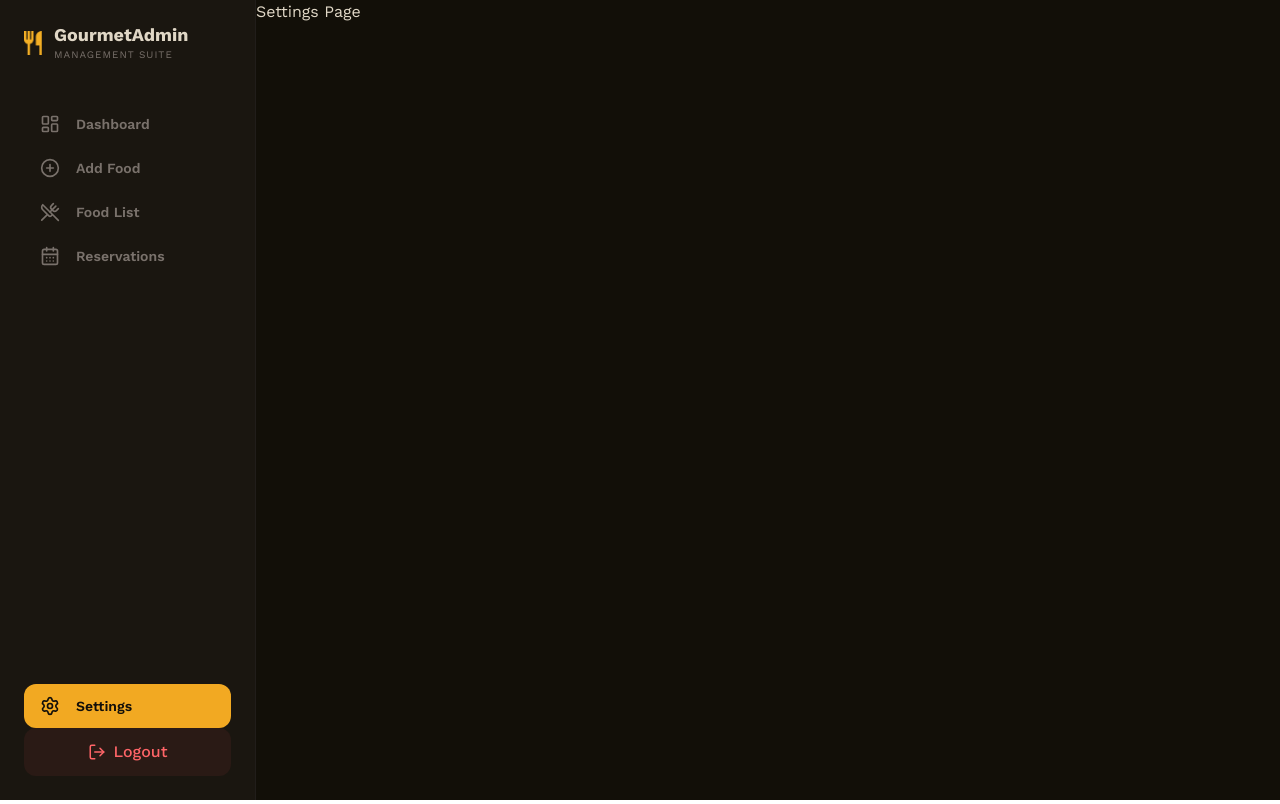
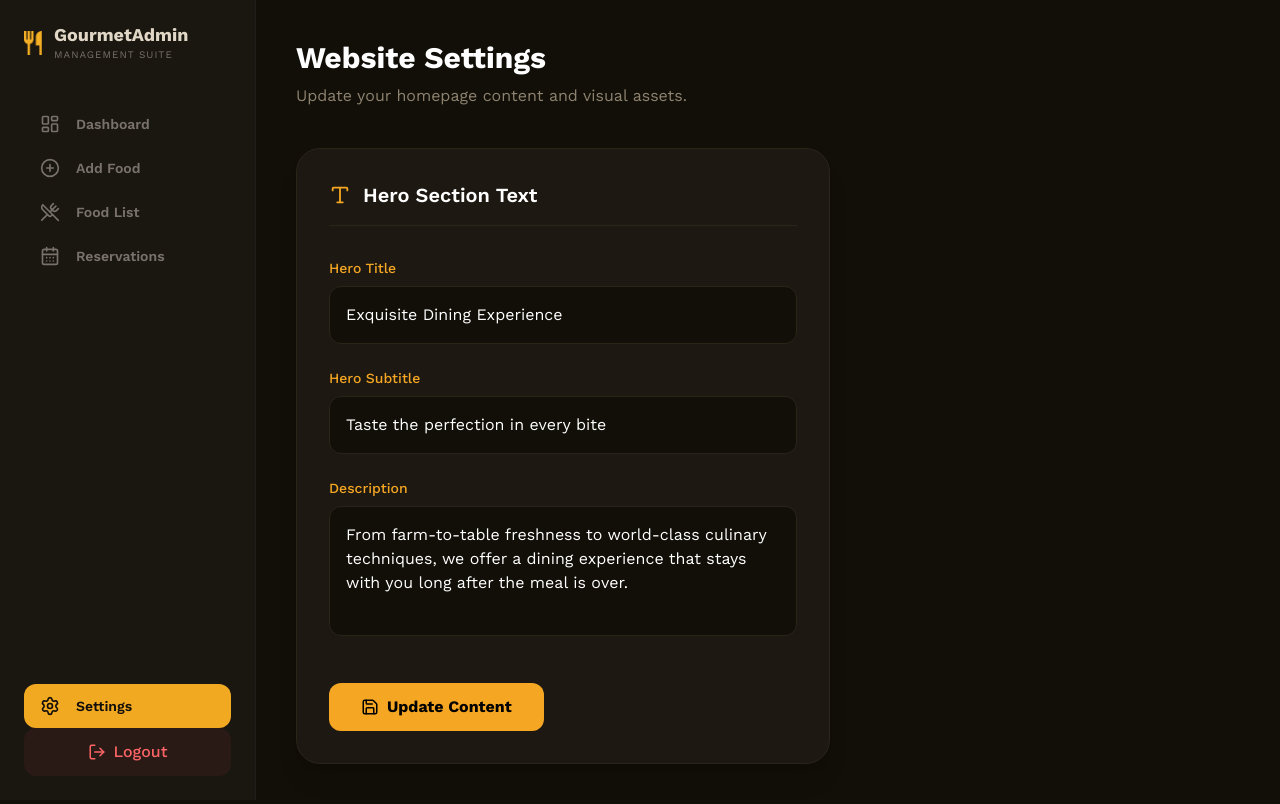
Before and after one commit to ferdoushasanpr/VantageTable, a Next.js app: page /settings in a window 1280 px wide. Built offline with nearby package versions, Linux system fonts and the light colour scheme.

Commit message:
feat: ImageCard Component Added

```diff
--- a/app/(admin)/reservations/page.tsx
+++ b/app/(admin)/reservations/page.tsx
@@ -2,13 +2,11 @@ import React from "react";
 import {
   Users,
   Search,
-  Plus,
   Filter,
   ChevronDown,
   Edit2,
   ChevronLeft,
   ChevronRight,
-  Bell,
 } from "lucide-react";
 import PageButton from "@/components/pagebutton";
 import StatusBadge from "@/components/status-badge";
--- a/app/(admin)/settings/page.tsx
+++ b/app/(admin)/settings/page.tsx
@@ -1,3 +1,100 @@
-export default function SettingsPage() {
-  return <div>Settings Page</div>;
-}
+"use client";
+
+import React, { useState } from "react";
+import {
+  Image as ImageIcon,
+  Type,
+  Upload,
+  RefreshCw,
+  Save,
+  Trash2,
+  Plus,
+} from "lucide-react";
+
+const SettingsPage = (): React.ReactNode => {
+  const [carouselImages, setCarouselImages] = useState([
+    {
+      id: 1,
+      url: "https://images.unsplash.com/photo-1514326640560-7d063ef2aed5?w=400&h=600&fit=crop",
+      label: "Main Feature",
+    },
+    {
+      id: 2,
+      url: "https://images.unsplash.com/photo-1559339352-11d035aa65de?w=400&h=600&fit=crop",
+      label: "Seasonal Special",
+    },
+    {
+      id: 3,
+      url: "https://images.unsplash.com/photo-1504674900247-0877df9cc836?w=400&h=600&fit=crop",
+      label: "Ambience",
+    },
+  ]);
+
+  return (
+    <main className="flex-1 p-10 overflow-y-auto">
+      <header className="mb-10">
+        <h2 className="text-3xl font-bold text-white mb-2">Website Settings</h2>
+        <p className="text-[#8E8370]">
+          Update your homepage content and visual assets.
+        </p>
+      </header>
+
+      <div className="grid grid-cols-12 gap-10">
+        <div className="col-span-7 space-y-8">
+          <section className="bg-[#1D1912] p-8 rounded-3xl border border-[#2A2419] shadow-xl">
+            <div className="flex items-center gap-3 mb-8 border-b border-[#2A2419] pb-4">
+              <Type size={22} className="text-[#F5A623]" />
+              <h3 className="text-xl font-semibold text-white">
+                Hero Section Text
+              </h3>
+            </div>
+
+            <div className="space-y-6">
+              <div>
+                <label className="block text-sm text-[#F5A623] mb-2 font-medium">
+                  Hero Title
+                </label>
+                <input
+                  type="text"
+                  defaultValue="Exquisite Dining Experience"
+                  className="w-full bg-[#120F08] border border-[#2A2419] rounded-xl p-4 text-white focus:outline-none focus:border-[#F5A623] transition-colors"
+                />
+              </div>
+
+              <div>
+                <label className="block text-sm text-[#F5A623] mb-2 font-medium">
+                  Hero Subtitle
+                </label>
+                <input
+                  type="text"
+                  defaultValue="Taste the perfection in every bite"
+                  className="w-full bg-[#120F08] border border-[#2A2419] rounded-xl p-4 text-white focus:outline-none focus:border-[#F5A623] transition-colors"
+                />
+              </div>
+
+              <div>
+                <label className="block text-sm text-[#F5A623] mb-2 font-medium">
+                  Description
+                </label>
+                <textarea
+                  rows="4"
+                  defaultValue="From farm-to-table freshness to world-class culinary techniques, we offer a dining experience that stays with you long after the meal is over."
+                  className="w-full bg-[#120F08] border border-[#2A2419] rounded-xl p-4 text-white focus:outline-none focus:border-[#F5A623] resize-none"
+                ></textarea>
+              </div>
+
+              <div className="pt-4">
+                <button className="flex items-center gap-2 bg-[#F5A623] text-black px-8 py-3 rounded-xl font-bold hover:bg-[#d98f1d] transition-all">
+                  <Save size={18} />
+                  Update Content
+                </button>
+              </div>
+            </div>
+          </section>
+        </div>
+      </div>
+    </main>
+  );
+};
+
+export default SettingsPage;
--- /dev/null
+++ b/components/image-card.tsx
@@ -0,0 +1,47 @@
+import { RefreshCw, Trash2 } from "lucide-react";
+import React from "react";
+
+interface ImageCardProps {
+  id: string;
+  url: string;
+  label: string;
+}
+
+export default function ImageCard({
+  id,
+  url,
+  label,
+}: ImageCardProps): React.ReactNode {
+  return (
+    <div
+      key={id}
+      className="bg-[#231F16] p-4 rounded-2xl border border-[#332D21] flex gap-4 group"
+    >
+      <div className="relative w-24 h-32 shrink-0 overflow-hidden rounded-xl border border-[#2A2419]">
+        <img
+          src={url}
+          alt={label}
+          className="w-full h-full object-cover transition-transform group-hover:scale-110"
+        />
+      </div>
+
+      <div className="flex flex-col justify-between py-1 flex-1">
+        <div>
+          <p className="text-white font-bold text-sm mb-1">{label}</p>
+          <p className="text-[10px] text-[#8E8370] uppercase tracking-wider">
+            Vertical Aspect (9:16)
+          </p>
+        </div>
+
+        <div className="flex gap-2">
+          <button className="flex-1 bg-[#1A160F] text-[#F5A623] text-xs font-bold py-2 rounded-lg border border-[#332D21] hover:bg-[#F5A623] hover:text-black transition-all flex items-center justify-center gap-1">
+            <RefreshCw size={12} /> Replace
+          </button>
+          <button className="p-2 bg-[#1A160F] text-red-500 rounded-lg border border-[#332D21] hover:bg-red-500/10 transition-all">
+            <Trash2 size={14} />
+          </button>
+        </div>
+      </div>
+    </div>
+  );
+}
```
